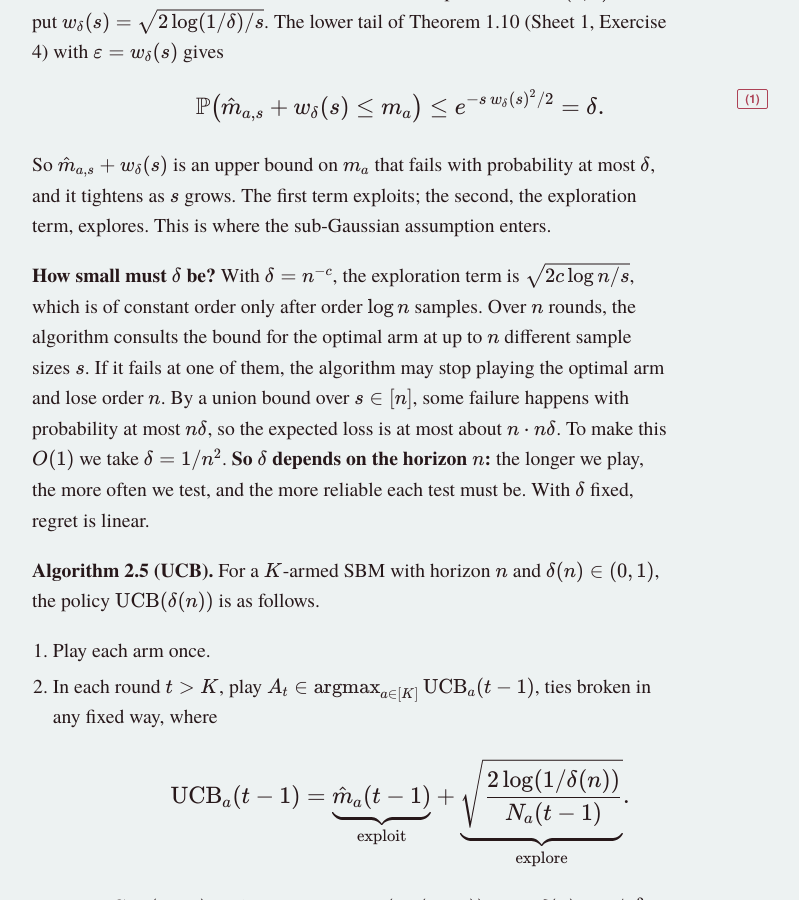
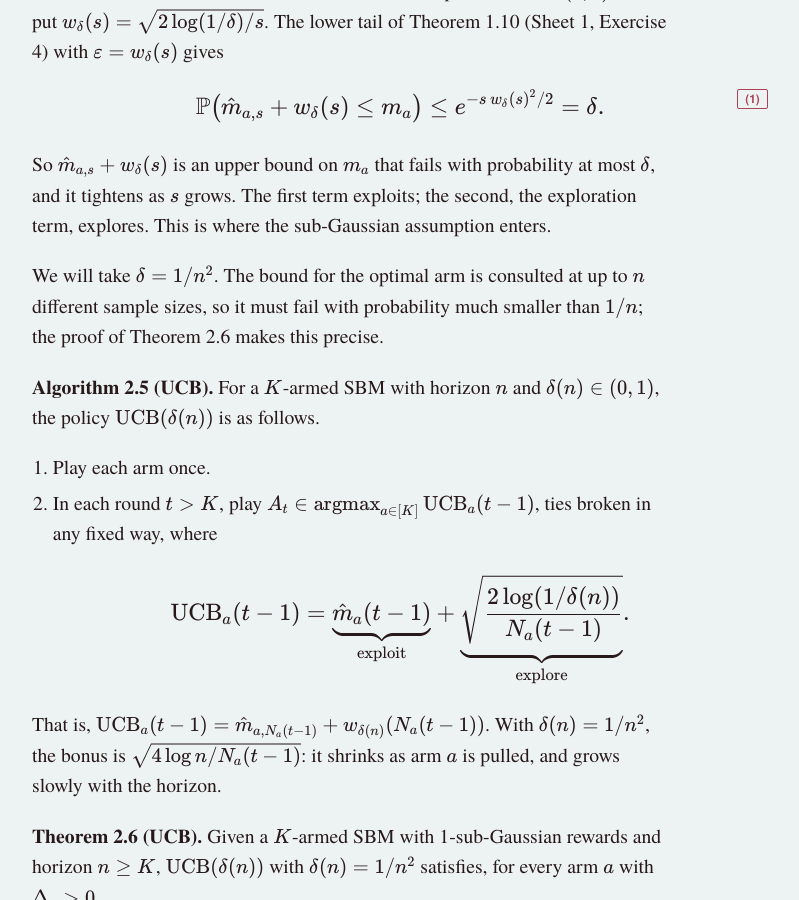
Before and after one commit to iyertejas/iyertejas.github.io, a Jekyll site: the page built from course-rl-2026-lecture-2.md, in a window 1280 px wide and 900 px high, scrolled down 7843 px. Shown: the whole window, without its empty margins (232-1031 px from the left). Built offline with Jekyll 4.4.1, drawn with Linux system fonts in a browser that asks for light colours.

Commit message:
Lecture 2: replace the heuristic on the size of delta with a pointer to the proof

```diff
--- a/course-rl-2026-lecture-2.md
+++ b/course-rl-2026-lecture-2.md
@@ -171,7 +171,7 @@ $$
 
 So $$\hat m_{a,s} + w_\delta(s)$$ is an upper bound on $$m_a$$ that fails with probability at most $$\delta$$, and it tightens as $$s$$ grows. The first term exploits; the second, the exploration term, explores. This is where the sub-Gaussian assumption enters.
 
-**How small must $$\delta$$ be?** With $$\delta = n^{-c}$$, the exploration term is $$\sqrt{2c \log n/s}$$, which is of constant order only after order $$\log n$$ samples. Over $$n$$ rounds, the algorithm consults the bound for the optimal arm at up to $$n$$ different sample sizes $$s$$. If it fails at one of them, the algorithm may stop playing the optimal arm and lose order $$n$$. By a union bound over $$s \in [n]$$, some failure happens with probability at most $$n\delta$$, so the expected loss is at most about $$n \cdot n\delta$$. To make this $$O(1)$$ we take $$\delta = 1/n^2$$. **So $$\delta$$ depends on the horizon $$n$$:** the longer we play, the more often we test, and the more reliable each test must be. With $$\delta$$ fixed, regret is linear.
+We will take $$\delta = 1/n^2$$. The bound for the optimal arm is consulted at up to $$n$$ different sample sizes, so it must fail with probability much smaller than $$1/n$$; the proof of Theorem 2.6 makes this precise.
 
 **Algorithm 2.5 (UCB).** For a $$K$$-armed SBM with horizon $$n$$ and $$\delta(n) \in (0, 1)$$, the policy $$\mathrm{UCB}(\delta(n))$$ is as follows.
 
```
